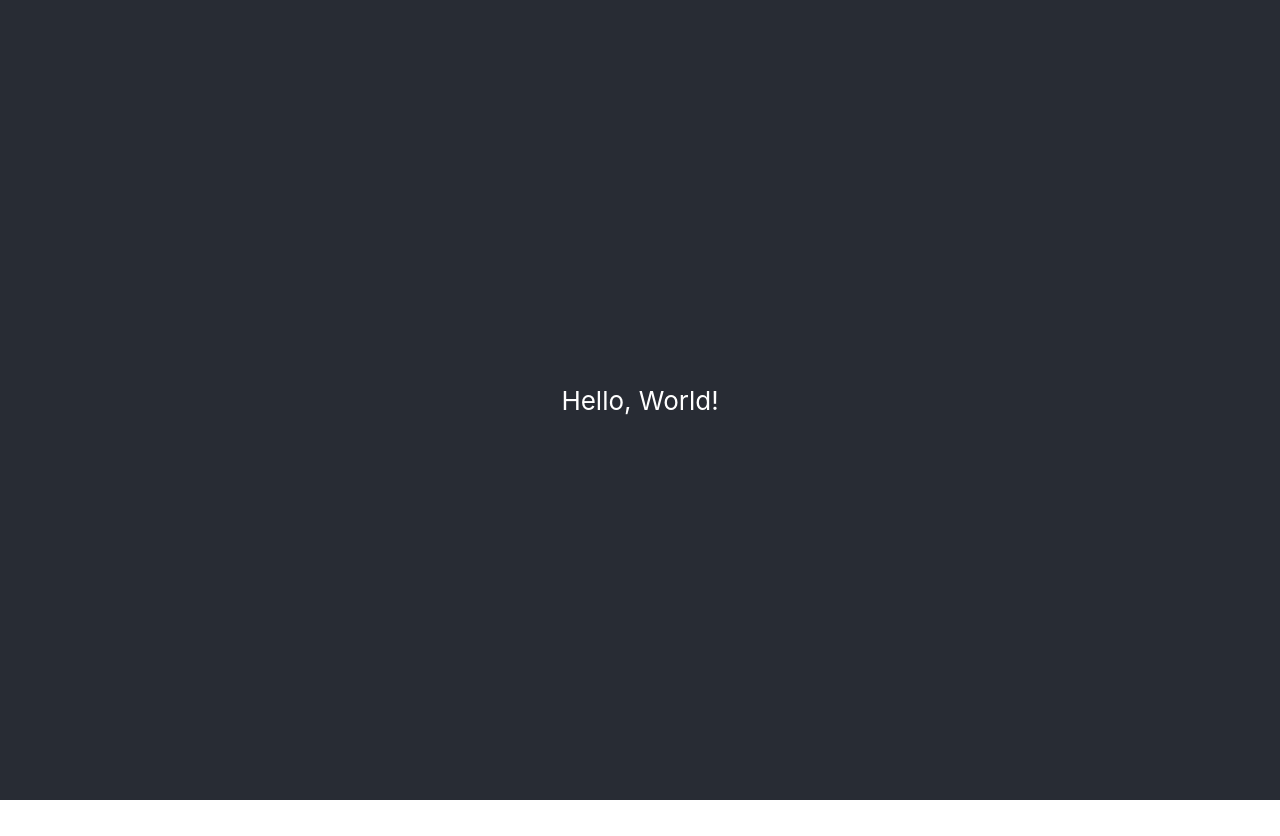
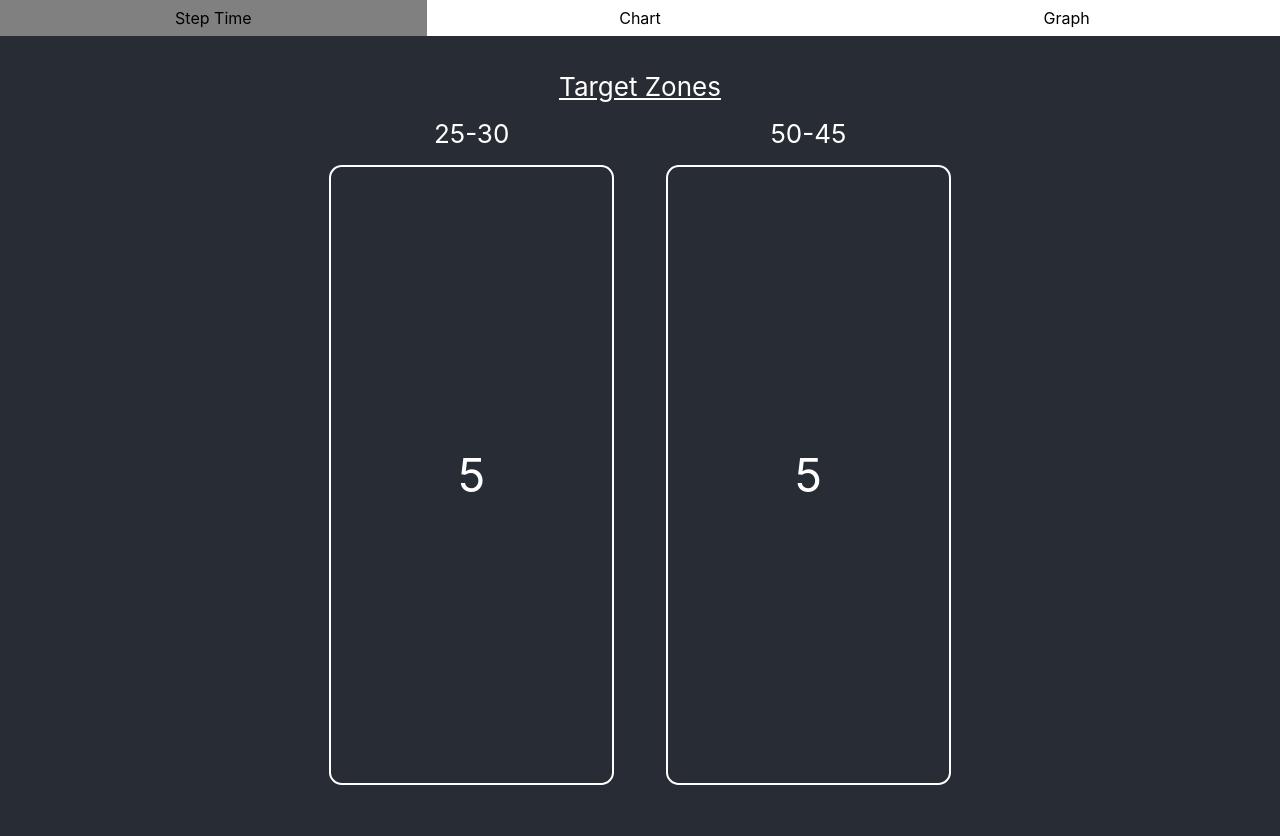
Before and after one commit to oss-slu/Step_Time_Biofeedback, a React (Create React App) app in the folder frontend/: page / in a window 1280 px wide. Before the commit the page ends 800 px from the top, so only its background shows below. Built offline with nearby package versions, Linux system fonts and the light colour scheme.

Commit message:
Add View Swapping Functionality and StepTime View Skeleton
Updated app to support view functionality and StepTime updates, added Navbar for swapping views, StepTime view without WebSocket connection, and Graph and Chart dummy views.

```diff
--- a/frontend/src/App.js
+++ b/frontend/src/App.js
@@ -1,15 +1,26 @@
-
 import './App.css';
+import React, { useState } from 'react';
+import Navigation from './Navigation';
+import StepTime from './StepTime';
+import Chart from './Chart';
+import Graph from './Graph';
+import useStepTime from './useStepTime';
 
 function App() {
+  const [currentView, setCurrentView] = useState('step_time');
+  const stepTime = useStepTime();
+
+  const views = {
+    step_time: <StepTime stepTime={stepTime} />,
+    chart: <Chart stepTime={stepTime} />,
+    graph: <Graph stepTime={stepTime} />,
+  };
+
   return (
     <div className="App">
+      <Navigation setCurrentView={setCurrentView} />
       <header className="App-header">
-
-        <p>
-          Hello, World!
-        </p>
-
+        {views[currentView]}
       </header>
     </div>
   );
--- /dev/null
+++ b/frontend/src/Chart.js
@@ -0,0 +1,11 @@
+import React from 'react';
+
+function Chart({ stepTime }) {
+  return (
+    <div>
+      <h2>Chart View</h2>
+    </div>
+  );
+}
+
+export default Chart;
--- /dev/null
+++ b/frontend/src/Graph.js
@@ -0,0 +1,11 @@
+import React from 'react';
+
+function Graph({ StepTime }) {
+  return (
+    <div>
+      <h2>Graph View</h2>
+    </div>
+  );
+}
+
+export default Graph;
--- /dev/null
+++ b/frontend/src/Naviation.css
@@ -0,0 +1,24 @@
+.Navigation nav {
+    background-color: white;
+}
+
+.Navigation nav ul{
+    list-style-type: none;
+    margin: 0;
+    padding: 0;
+    display:flex;
+    justify-content: space-evenly;
+}
+
+.Navigation nav li {
+    flex: 1;
+    display: inline-block;
+    color: black;
+    padding: 1vh 1vw;
+    cursor: pointer;
+    text-align: center;
+}
+
+.Navigation nav li:hover {
+    background-color: grey;
+}
--- /dev/null
+++ b/frontend/src/Navigation.js
@@ -0,0 +1,18 @@
+import React from 'react';
+import './Naviation.css';
+
+function Naviation({ setCurrentView }) {
+    return (
+        <div className="Navigation">
+            <nav>
+                <ul>
+                    <li onClick={() => setCurrentView('step_time')}>Step Time</li>
+                    <li onClick={() => setCurrentView('chart')}>Chart</li>
+                    <li onClick={() => setCurrentView('graph')}>Graph</li>
+                </ul>
+            </nav>
+        </div>
+    );
+}
+
+export default Naviation;
--- /dev/null
+++ b/frontend/src/StepTime.css
@@ -0,0 +1,36 @@
+.StepTime p {
+    padding: 0;
+    margin: 0;
+    text-decoration: underline;
+}
+
+
+.StepTime ul {
+    list-style-type: none;
+    margin: 2vh 0;
+    padding: 0;
+    display:flex;
+    justify-content: space-evenly
+}
+
+.StepTime li {
+    flex: 1;
+    display: inline;
+    text-align: center;
+    color: white;
+}
+
+.CurrentStepTime li {
+    display: flex;
+    flex-direction: column;
+    justify-content: center;
+    align-items: center;
+    border: .2vw solid white;
+    border-radius: 1vw;
+    text-align: center;
+    padding: 1vh 1vw;
+    font-size: calc(30px + 2vmin);
+    height: 75vh;
+    width: 20vw;
+    margin: 0 2vw;
+}
--- /dev/null
+++ b/frontend/src/StepTime.js
@@ -0,0 +1,24 @@
+import React from 'react';
+import "./StepTime.css";
+
+function StepTime({ stepTime }) {
+  return (
+    <div className="StepTime">
+      <div className="TargetZones">
+        <p>Target Zones</p>
+        <ul>
+          <li>{stepTime.targetZones.left.min}-{stepTime.targetZones.left.max}</li>
+          <li>{stepTime.targetZones.right.min}-{stepTime.targetZones.right.max}</li>
+        </ul>
+      </div>
+      <div className="CurrentStepTime">
+        <ul>
+          <li className="Left">{stepTime.left}</li>
+          <li className="Right">{stepTime.right}</li>
+        </ul>
+      </div>
+    </div>
+  );
+}
+
+export default StepTime;
--- /dev/null
+++ b/frontend/src/useStepTime.js
@@ -0,0 +1,33 @@
+import { useState, useEffect } from 'react';
+
+function useStepTime() {
+  // TODO: update default values, check w/ line 14 comment
+  const [stepTime, setStepTime] = useState({
+    left: 0,
+    right: 0,
+    targetZones: {
+      left: { min: 25, max: 30 },
+      right: { min: 50, max: 45 }
+    }
+  });
+
+  // TODO: update to work with WebSocket & take input inside useEffect call
+  const updateStepTimes = () => {
+    setStepTime(prev => ({
+      left: prev.left + 1,
+      right: prev.right + 1,
+      targetZones: prev.targetZones
+    }));
+  };
+
+  useEffect(() => {
+    // interval is set in ms
+    const interval = setInterval(updateStepTimes, 1000);
+
+    return () => clearInterval(interval);
+  });
+
+  return stepTime;
+}
+
+export default useStepTime;
```
